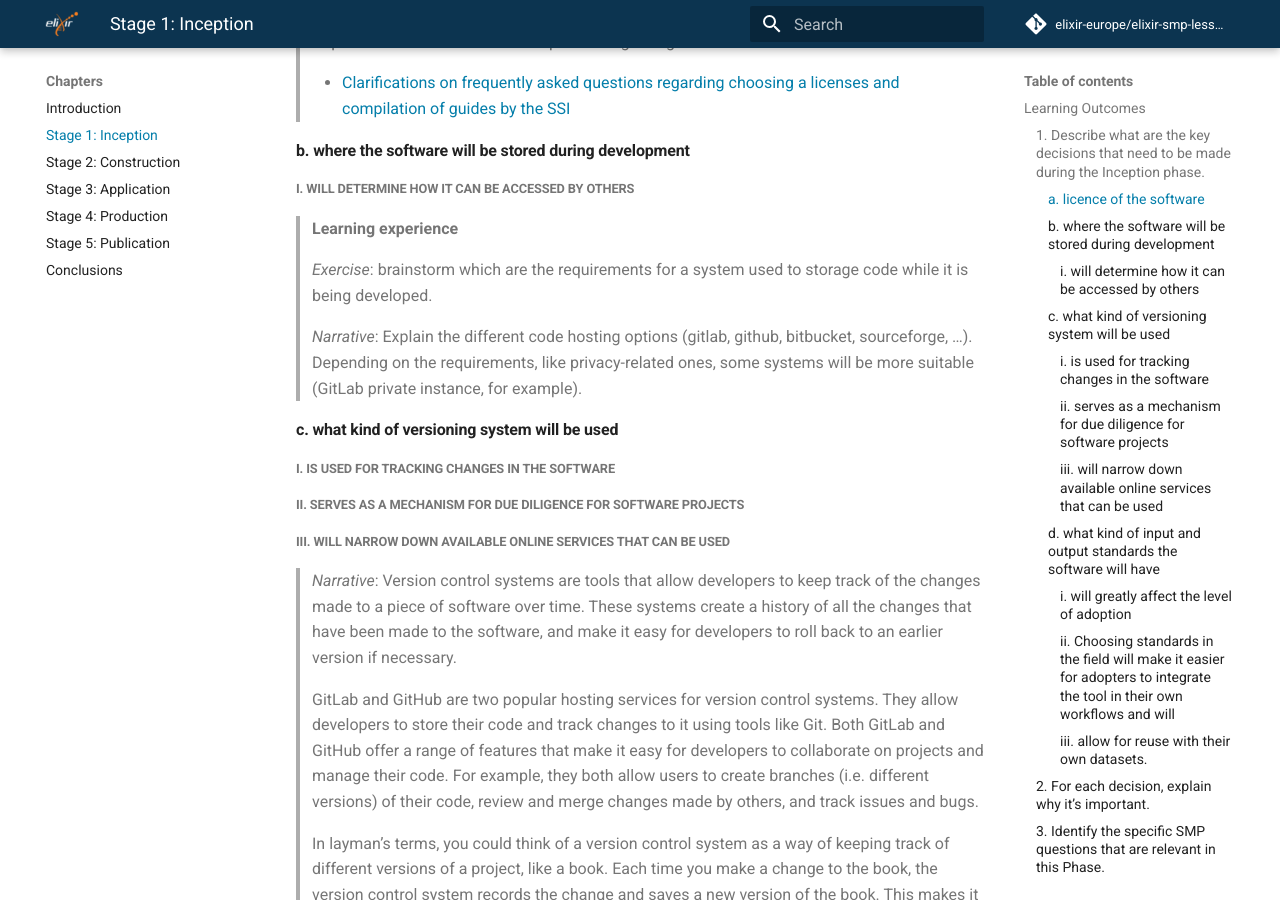
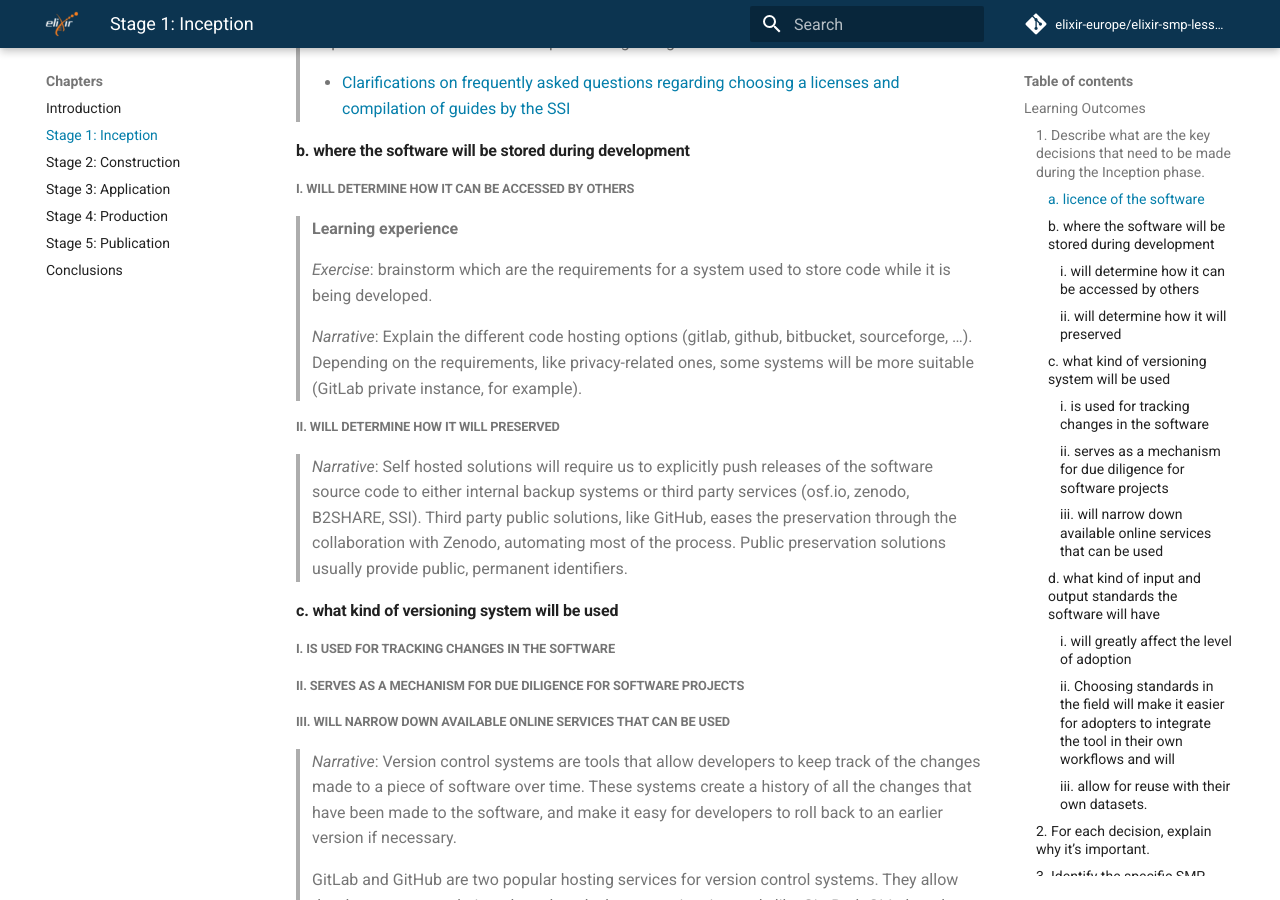
Before and after one commit to elixir-europe/elixir-smp-lesson, an MkDocs documentation site: the page built from docs/chapters/stage1_inception.md, in a window 1280 px wide and 900 px high, scrolled down 1694 px. Built offline with MkDocs 1.6.1 and Material for MkDocs 9.7.7, drawn with Linux system fonts in a browser that asks for light colours; emoji names are drawn with the system emoji font; comment, search, counter and statistics services are not loaded.

Commit message:
Update stage1_inception.md
Added sentences about preservation induced by the choice of software repository

```diff
--- a/docs/chapters/stage1_inception.md
+++ b/docs/chapters/stage1_inception.md
@@ -73,11 +73,17 @@ tags:
 
 > **Learning experience**
 >
-> *Exercise*: brainstorm which are the requirements for a system used to storage code while it is being developed.
+> *Exercise*: brainstorm which are the requirements for a system used to store code while it is being developed.
 
 > *Narrative*: Explain the different code hosting options (gitlab, github, bitbucket, sourceforge, ...).
 > Depending on the requirements, like privacy-related ones, some systems will be more suitable (GitLab private instance, for example).
 
+##### ii. will determine how it will preserved
+
+> *Narrative*:
+> Self hosted solutions will require us to explicitly push releases of the software source code to either internal backup systems or third party services (osf.io, zenodo, B2SHARE, SSI).
+> Third party public solutions, like GitHub, eases the preservation through the collaboration with Zenodo, automating most of the process.
+> Public preservation solutions usually provide public, permanent identifiers.
 
 #### c. what kind of versioning system will be used
 
```
